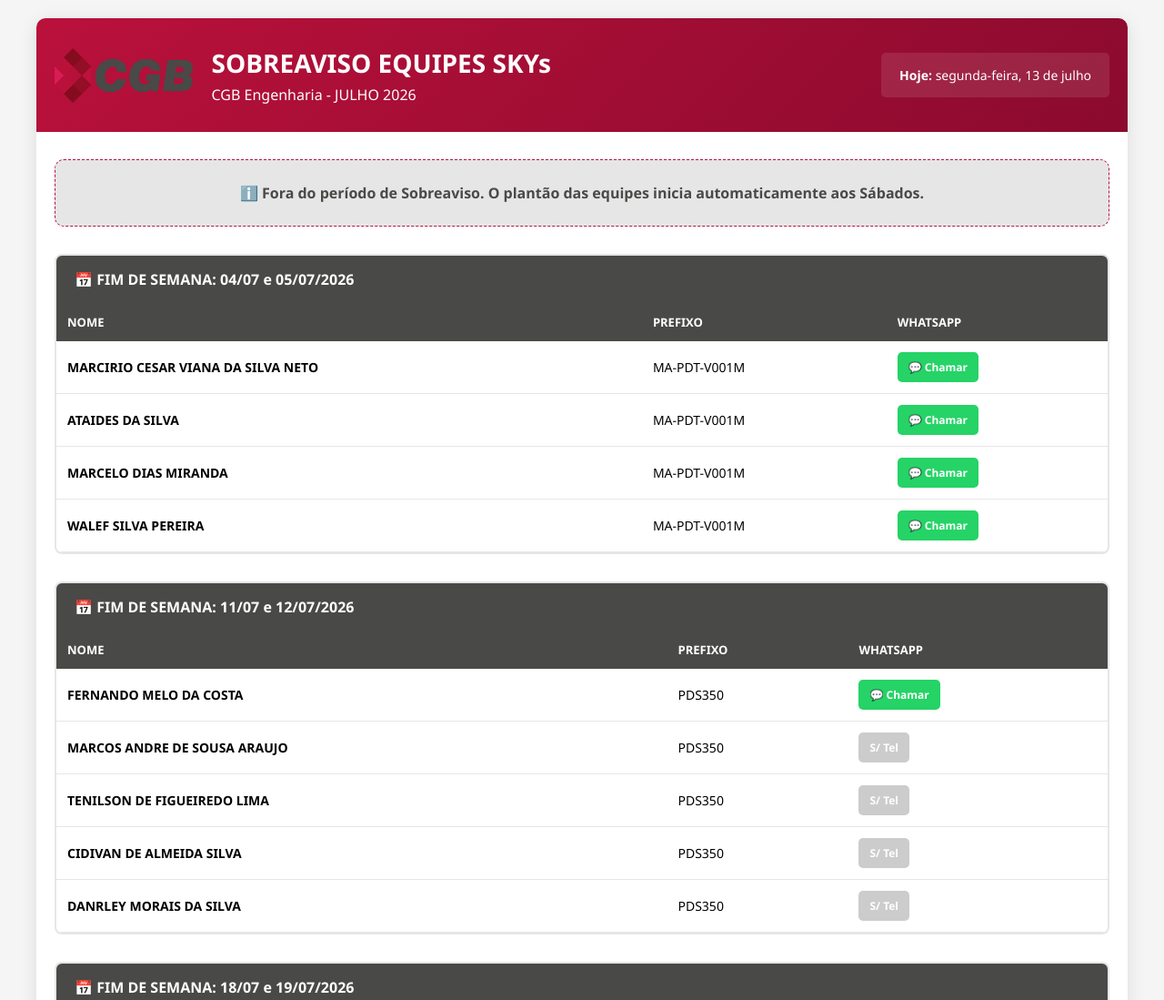
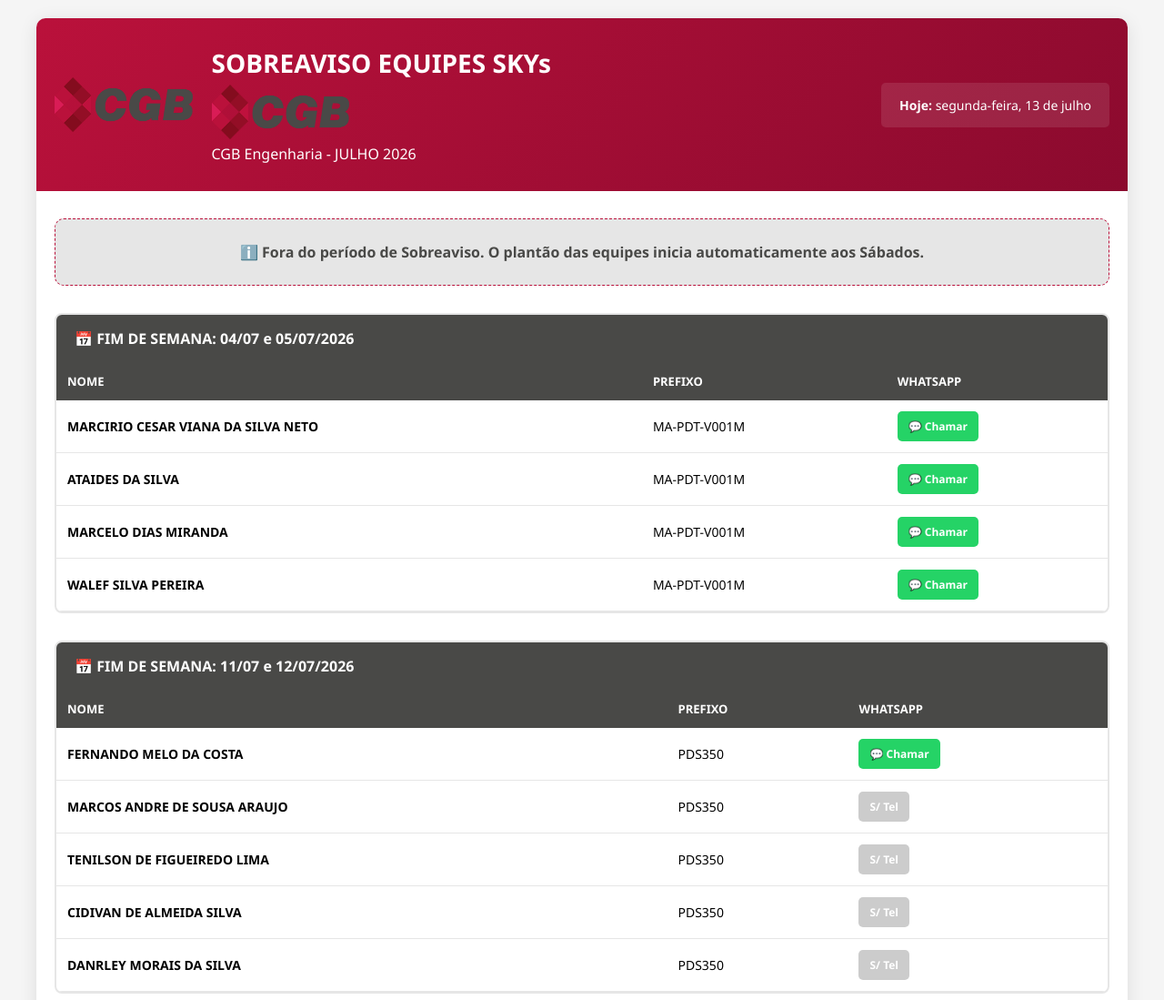
Before and after one commit to RGIT2026/colagem-cgb, a plain HTML site: page index.html in a window 1280 px wide. Shown: the top 1099 px of the page at 91% size. Drawn offline with Linux system fonts and the light colour scheme.

Commit message:
index.html

```diff
--- a/index.html
+++ b/index.html
@@ -49,6 +49,7 @@
                 <img src="cgbengenharia.png" alt="Logo CGB">
                 <div class="header-text">
                     <h1>SOBREAVISO EQUIPES SKYs</h1>
+                    <img src="cgbengenharia.png" alt="Logo CGB">
                     <p>CGB Engenharia - JULHO 2026</p>
                 </div>
             </div>
```
